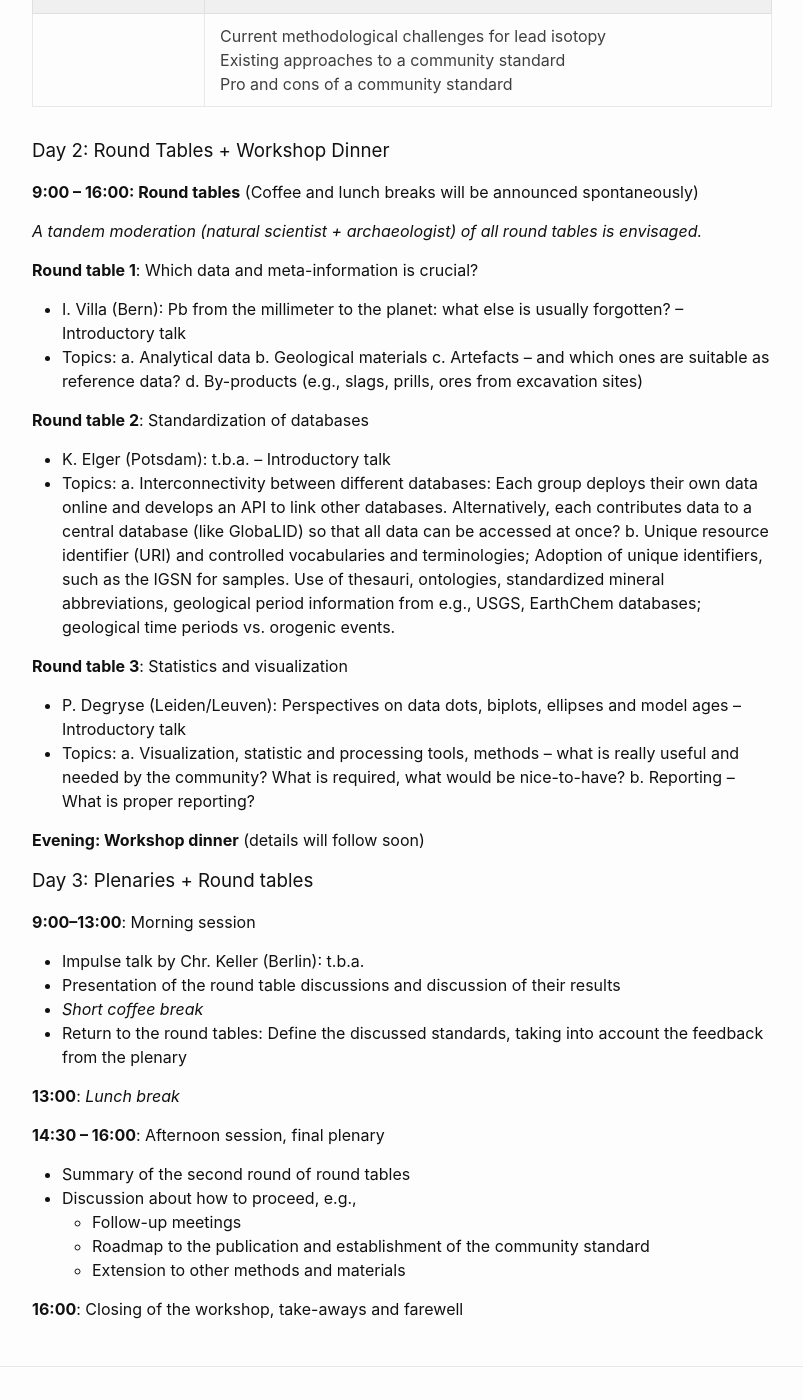
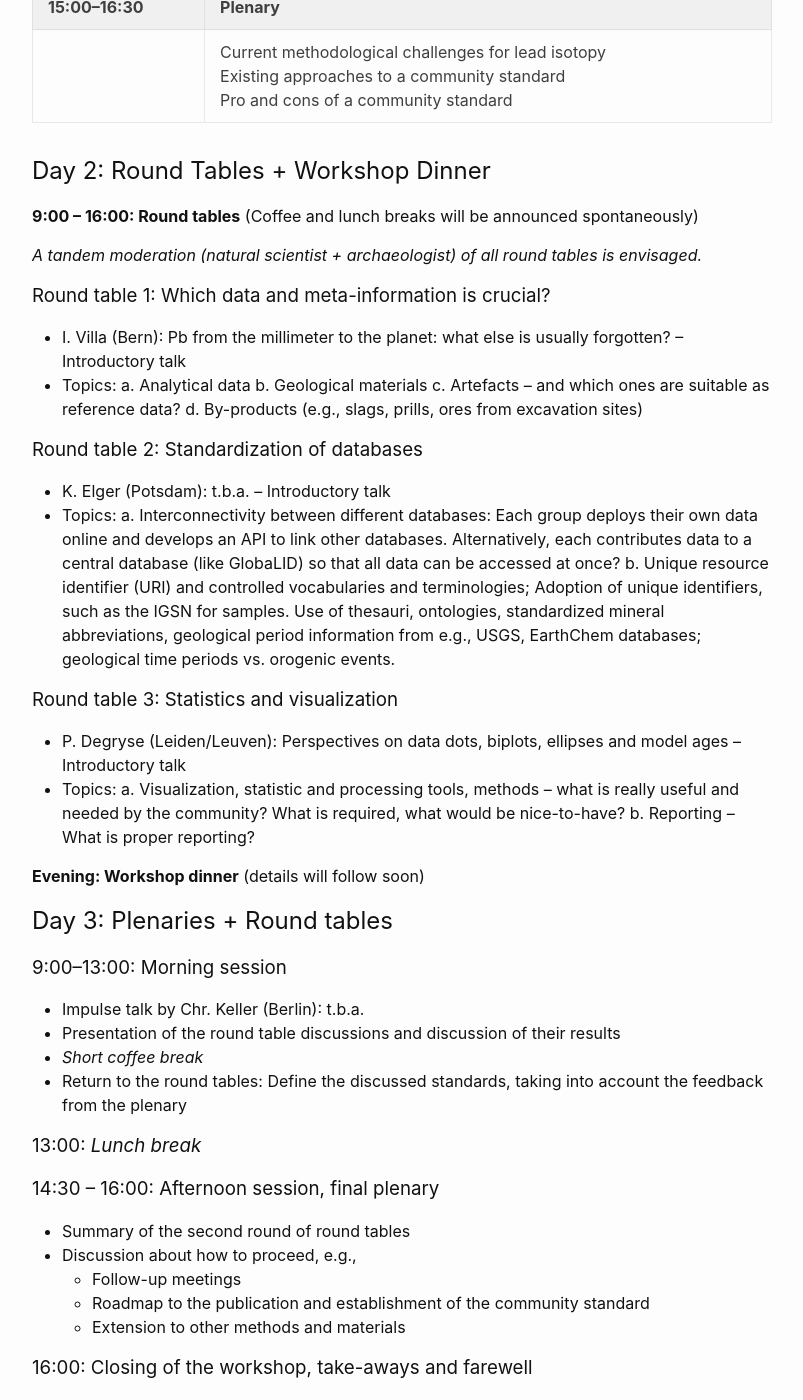
Before and after one commit to archmetalDBM/workshop, a Jekyll site: the page built from index.md, in a window 1280 px wide and 1400 px high, scrolled down 1452 px. Shown: the whole window, without its empty margins (238-1041 px from the left). Built offline with Jekyll 4.4.1, drawn with Linux system fonts in a browser that asks for light colours; some of the changed lines change nothing that is shown; some of the changed text lies outside the part shown.

Commit message:
fix formatting

```diff
--- a/index.md
+++ b/index.md
@@ -16,11 +16,10 @@ title: "Many LIDs, but none matching the vessel"
 * Where: Bochum, Deutsches Bergbau-Museum Bochum
 * Fees: none
 * [Registration](https://terminplaner.dfn.de/DWabVr7CAhFxjY2N)
-* [Program as pdf](assets/workshop_globalid-1.pdf)
+* [Download program](assets/workshop_globalid-1.pdf)
 
-### Day 1: Key Talks + Plenary
-
-Morning session:
+## Day 1: Key Talks + Plenary
+### Morning session:
 
 |9:00|Key talks|
 |-----:|:-------------------------------|
@@ -36,18 +35,18 @@ Morning session:
 |13:15|R. Liu (London):<br />Understanding the social roles of metal in early Chinese Bronze Age: a perspective from highly radiogenic lead|
 |13:45|*Lunch break*|
 
-Late Afternoon Session:
+### Late Afternoon Session:
 
 |15:00--16:30|Plenary|
 |-----|-----------------------|
 ||Current methodological challenges for lead isotopy<br />Existing approaches to a community standard<br />Pro and cons of a community standard|
 
-### Day 2: Round Tables + Workshop Dinner
+## Day 2: Round Tables + Workshop Dinner
 **9:00 -- 16:00: Round tables** (Coffee and lunch breaks will be announced spontaneously)
 
 *A tandem moderation (natural scientist + archaeologist) of all round tables is envisaged.*
 
-**Round table 1**: Which data and meta-information is crucial?
+### Round table 1: Which data and meta-information is crucial?
 
 * I. Villa (Bern): Pb from the millimeter to the planet: what else is usually forgotten? -- Introductory talk
 * Topics:
@@ -56,14 +55,14 @@ Late Afternoon Session:
   c. Artefacts -- and which ones are suitable as reference data?
   d. By-products (e.g., slags, prills, ores from excavation sites)
 
-**Round table 2**: Standardization of databases
+### Round table 2: Standardization of databases
 
 * K. Elger (Potsdam): t.b.a. -- Introductory talk
 * Topics:
   a. Interconnectivity between different databases: Each group deploys their own data online and develops an API to link other databases. Alternatively, each contributes data to a central database (like GlobaLID) so that all data can be accessed at once?
   b. Unique resource identifier (URI) and controlled vocabularies and terminologies; Adoption of unique identifiers, such as the IGSN for samples. Use of thesauri, ontologies, standardized mineral abbreviations, geological period information from e.g., USGS, EarthChem databases; geological time periods vs. orogenic events.
 
-**Round table 3**: Statistics and visualization
+### Round table 3: Statistics and visualization
 
 * P. Degryse (Leiden/Leuven): Perspectives on data dots, biplots, ellipses and model ages -- Introductory talk
 * Topics:
@@ -72,18 +71,18 @@ Late Afternoon Session:
 
 **Evening: Workshop dinner** (details will follow soon)
 
-### Day 3: Plenaries + Round tables
+## Day 3: Plenaries + Round tables
 
-**9:00--13:00**: Morning session
+### 9:00--13:00: Morning session
 
 * Impulse talk by Chr. Keller (Berlin): t.b.a.
 * Presentation of the round table discussions and discussion of their results
 * *Short coffee break*
 * Return to the round tables: Define the discussed standards, taking into account the feedback from the plenary
 
-**13:00**: *Lunch break*
+### 13:00: *Lunch break*
 
-**14:30 -- 16:00**: Afternoon session, final plenary
+### 14:30 -- 16:00: Afternoon session, final plenary
 
 * Summary of the second round of round tables
 * Discussion about how to proceed, e.g.,
@@ -91,4 +90,4 @@ Late Afternoon Session:
   - Roadmap to the publication and establishment of the community standard
   - Extension to other methods and materials
 
-**16:00**: Closing of the workshop, take-aways and farewell
+### 16:00: Closing of the workshop, take-aways and farewell
```
